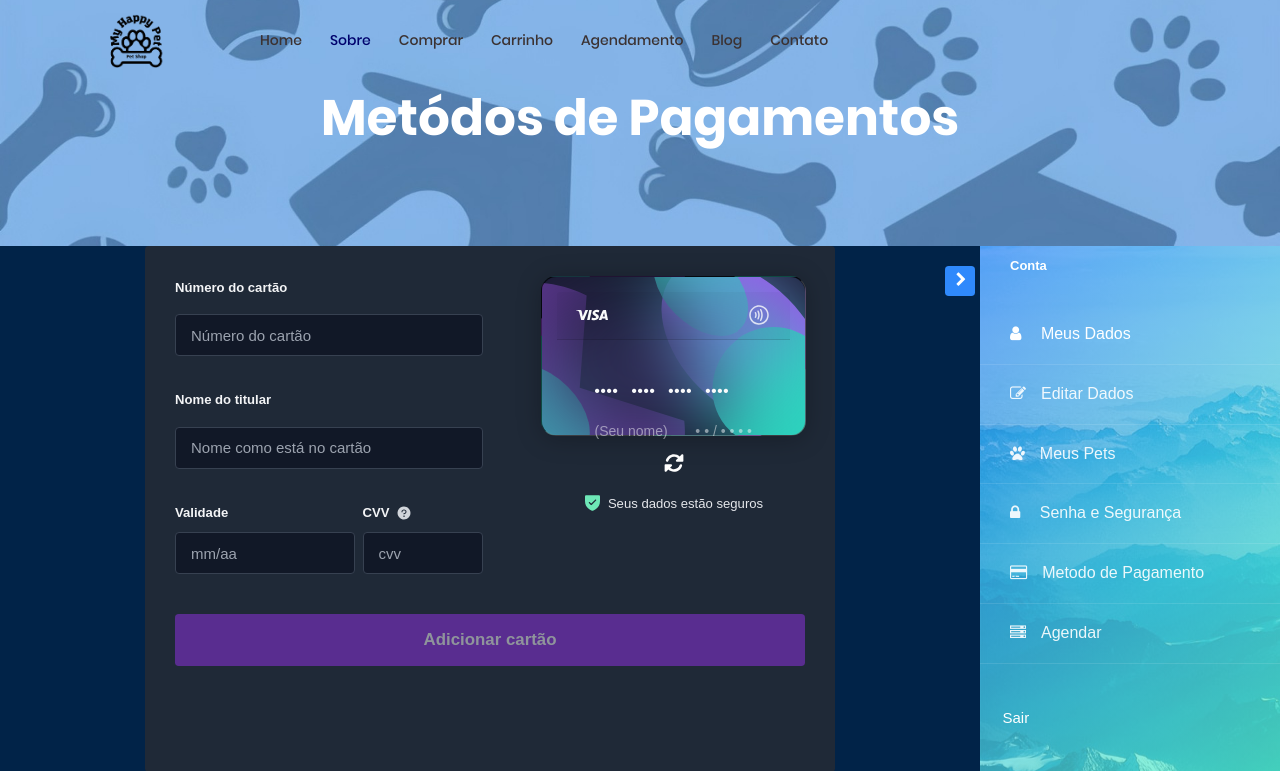
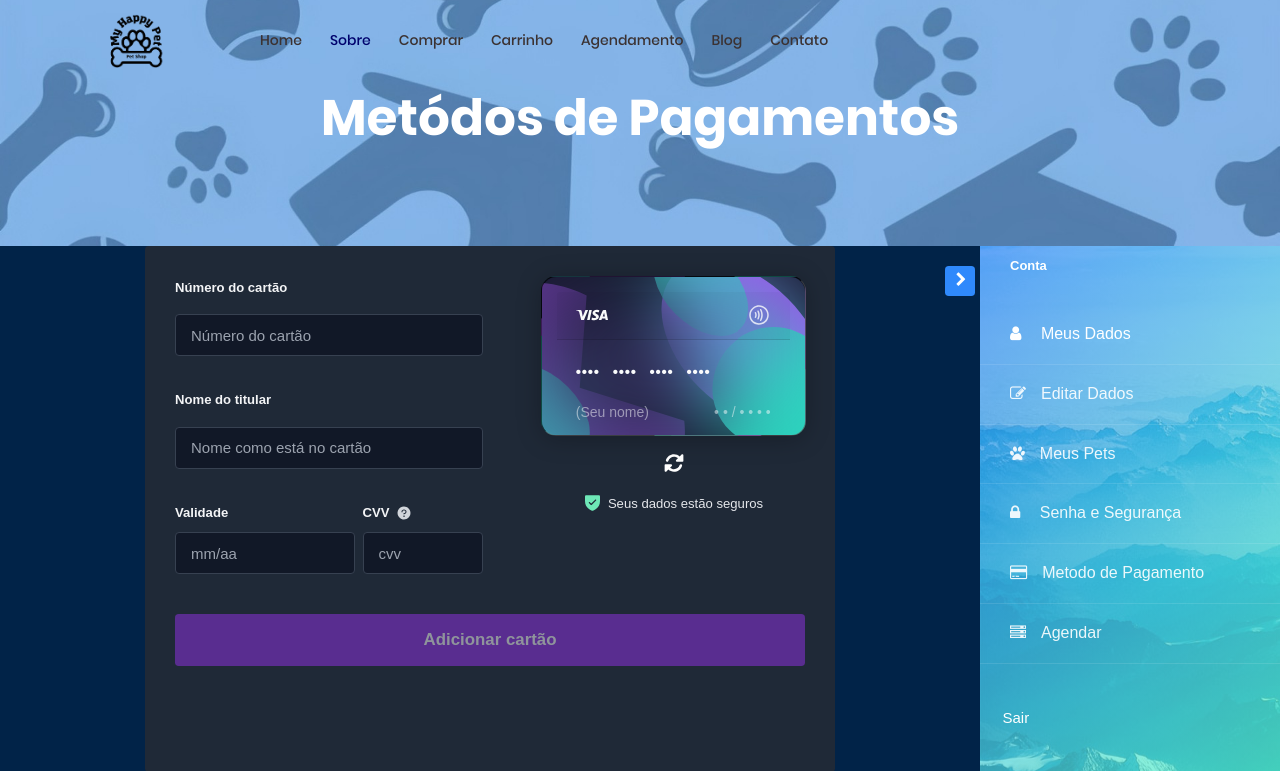
Before and after one commit to Breno-S/petshop-my-haapy-pet, a PHP site: page /cartao.php in a window 1280 px wide. Shown: the part 41-812 px from the top of the page. Run offline with PHP 8.4, Linux system fonts and the light colour scheme; a user stored in the database is signed in; some web fonts are replaced.

Commit message:
Add files via upload

```diff
--- a/cartao.php
+++ b/cartao.php
@@ -385,7 +385,7 @@ if (!isset($_SESSION['idCliente'])) {
 										<span class="icon"><img src="./assets/contact-less-payment.svg" /></span>
 									</div>
 
-									<div class="card-body">
+									<div class="card-body" style="padding: 1.25rem;">
 										<div id="card-user-number" class="number-card">•••• •••• •••• ••••</div>
 
 										<div class="name-and-date">
```
